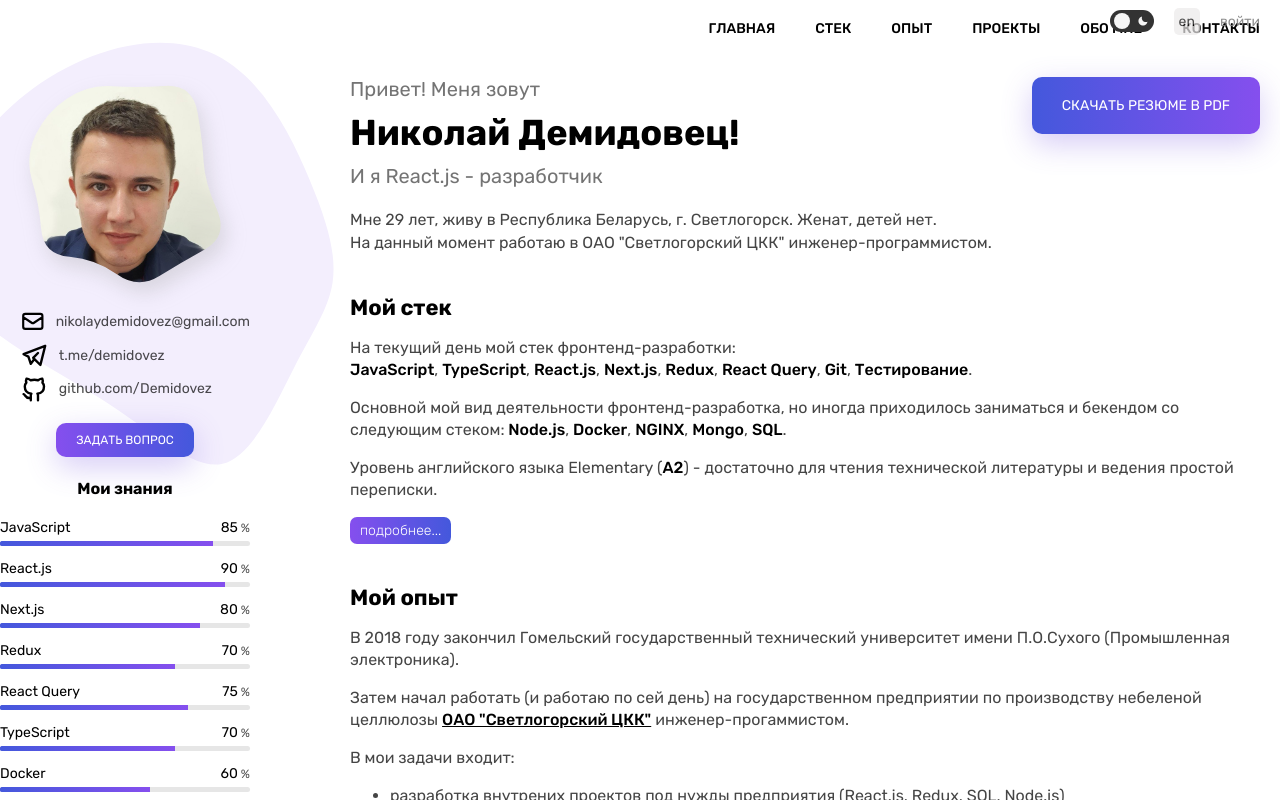
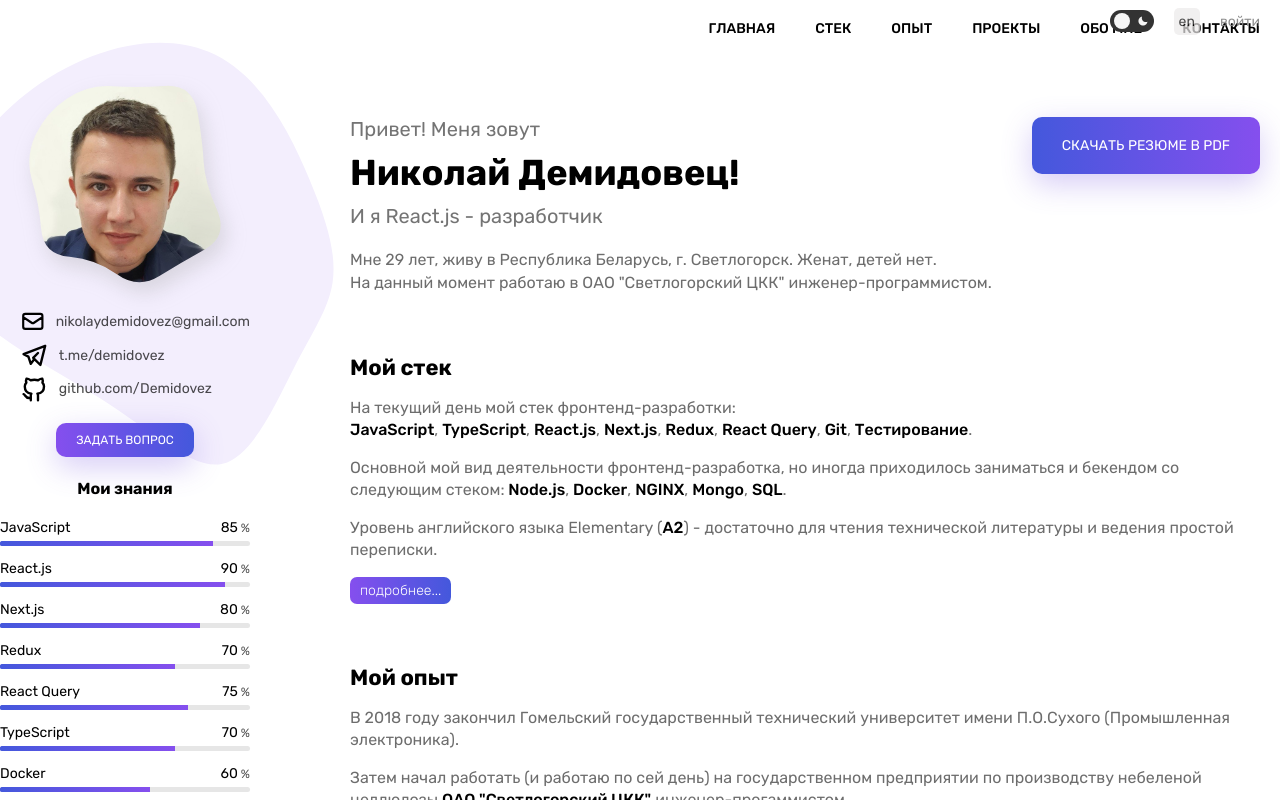
Before and after one commit to Demidovez/resume, a Next.js app: page / in a window 1280 px wide. Shown: the top 800 px of the page. Built offline with nearby package versions, Linux system fonts and the light colour scheme.

Commit message:
added rtk

```diff
--- a/package.json
+++ b/package.json
@@ -10,6 +10,7 @@
   },
   "dependencies": {
     "@next/font": "13.1.1",
+    "@reduxjs/toolkit": "^1.9.1",
     "@types/node": "18.11.18",
     "@types/react": "18.0.26",
     "@types/react-dom": "18.0.10",
@@ -23,6 +24,7 @@
     "react": "18.2.0",
     "react-dom": "18.2.0",
     "react-icons": "^4.7.1",
+    "react-redux": "^8.0.5",
     "typescript": "4.9.4"
   },
   "devDependencies": {
--- a/pages/_app.tsx
+++ b/pages/_app.tsx
@@ -1,9 +1,17 @@
 import '../styles/globals.css';
 
 import type { AppProps } from 'next/app';
+import { Provider } from 'react-redux';
 
 import Layout from '../components/Layout';
+import { store } from '../store/store';
 
 export default function App({ Component, pageProps }: AppProps) {
-  return <Layout><Component {...pageProps} /></Layout>;
+  return (
+    <Provider store={store}>
+      <Layout>
+        <Component {...pageProps} />
+      </Layout>
+    </Provider>
+  );
 }
--- /dev/null
+++ b/store/slices/settingsSlice.tsx
@@ -0,0 +1,21 @@
+import { createSlice, current } from '@reduxjs/toolkit';
+
+export const settingslice = createSlice({
+  name: 'settings',
+  initialState: {
+    isNightTheme: false,
+    lang: 'ru',
+    isLogined: false,
+  },
+  reducers: {
+    toogleTheme: (state) => {
+      state.isNightTheme = !current(state.isNightTheme); // TODO: нужен current?
+    },
+    toogleLang: state=>{
+      state.lang = 'sun';
+    },
+    setIsLogined: (state, action) => {
+      state.isLogined = action.payload;
+    },
+  },
+});
--- /dev/null
+++ b/store/store.tsx
@@ -0,0 +1,15 @@
+import { configureStore } from '@reduxjs/toolkit';
+
+import { settingslice } from './slices/settingsSlice';
+
+export const store = configureStore({
+  reducer: {
+    settings: settingslice.reducer,
+  },
+});
+
+
+export type RootState = ReturnType<typeof store.getState>
+export type AppDispatch = typeof store.dispatch
+
+export const settingsAction = settingslice.actions;
--- a/styles/Home.module.scss
+++ b/styles/Home.module.scss
@@ -1,10 +1,11 @@
 .container {
-  margin-top: -20px;
+  --text-color: rgb(109, 109, 109);
 
   .introduce {
     display: flex;
     justify-content: space-between;
     align-items: flex-start;
+    margin-top: 20px;
 
     .preffix {
       font-size: 20px;
@@ -44,12 +45,13 @@
   }
 
   .about_me {
-    color: rgb(69, 69, 69);
+    color: var(--text-color);
     line-height: 23px;
+    margin-bottom: 60px;
   }
 
   p {
-    color: rgb(69, 69, 69);
+    color: var(--text-color);
     line-height: 22px;
 
     span, a {
@@ -63,7 +65,7 @@
   }
 
   ul {
-    color: rgb(69, 69, 69);
+    color: var(--text-color);
 
     li {
       line-height: 22px;
--- a/styles/PageSection.module.scss
+++ b/styles/PageSection.module.scss
@@ -1,5 +1,5 @@
 .container {
-  margin-top: 40px;
+  margin-top: 60px;
 
   .header {
     margin-bottom: 20px;
```
Also changed, not shown: .eslintrc.js, 1 other file (tests, documents, lock files or other folders).
